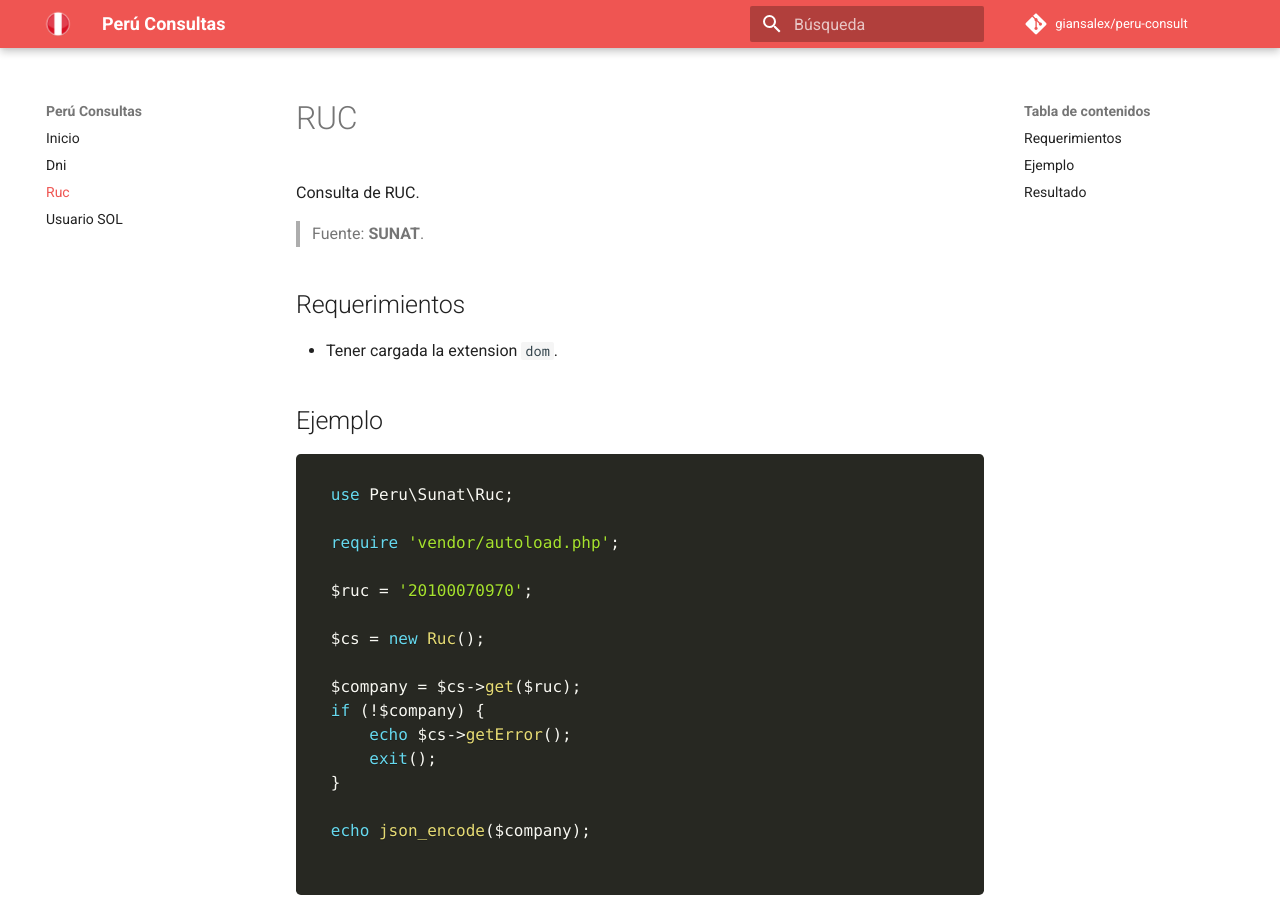
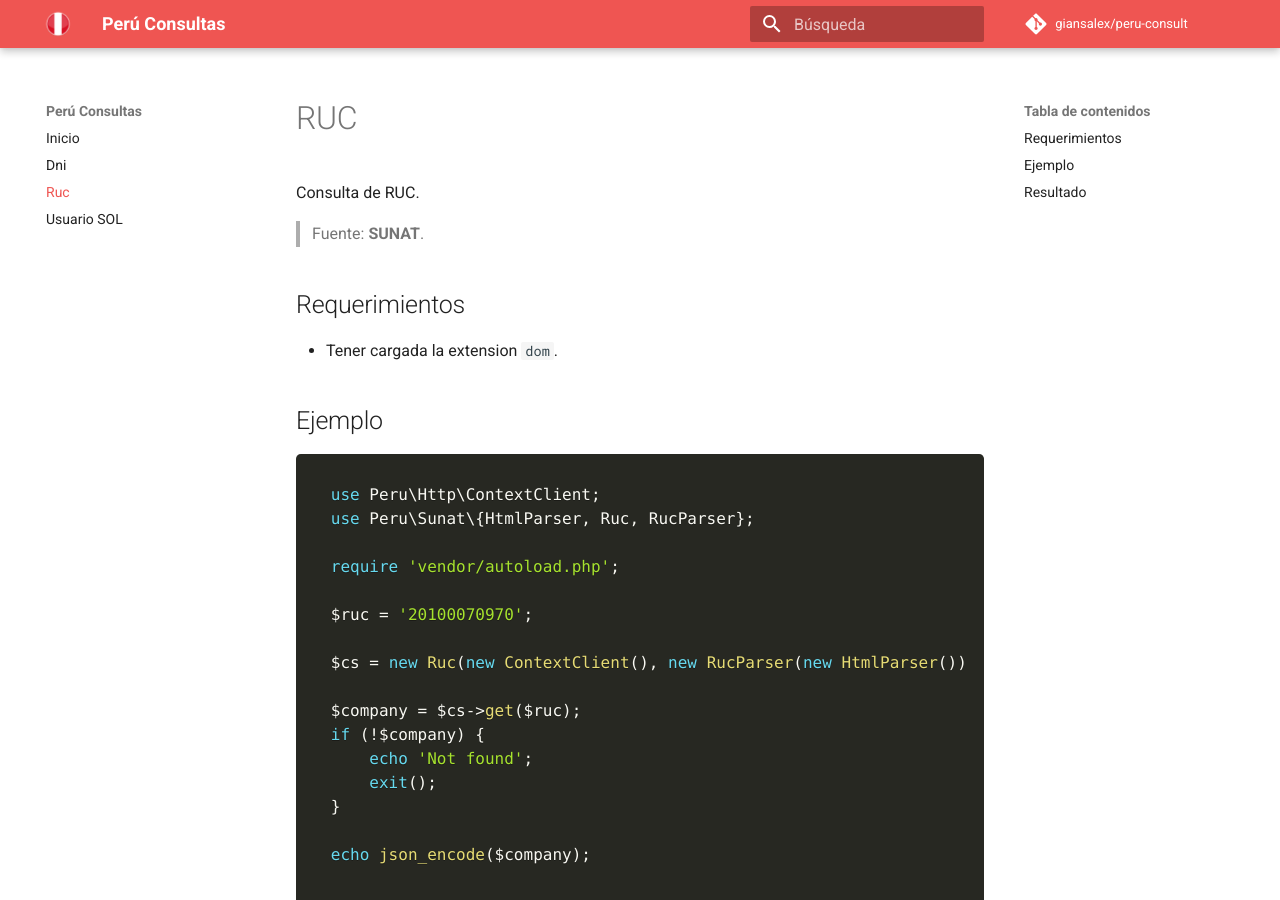
Before and after one commit to giansalex/peru-consult, an MkDocs documentation site: the page built from docs/ruc.md, in a window 1280 px wide and 900 px high. Built offline with MkDocs 1.6.1 and Material for MkDocs 9.7.7, drawn with Linux system fonts in a browser that asks for light colours; nearby versions of some CDN libraries; comment, search, counter and statistics services are not loaded.

````diff
--- a/docs/ruc.md
+++ b/docs/ruc.md
@@ -3,25 +3,24 @@
 Consulta de RUC.
 > Fuente: **SUNAT**.
 
-Requerimientos
----------------
+## Requerimientos
 - Tener cargada la extension `dom`.
 
-Ejemplo
---------
+## Ejemplo
 
 ```php
-use Peru\Sunat\Ruc;
+use Peru\Http\ContextClient;
+use Peru\Sunat\{HtmlParser, Ruc, RucParser};
 
 require 'vendor/autoload.php';
 
 $ruc = '20100070970';
 
-$cs = new Ruc();
+$cs = new Ruc(new ContextClient(), new RucParser(new HtmlParser()));
 
 $company = $cs->get($ruc);
 if (!$company) {
-    echo $cs->getError();
+    echo 'Not found';
     exit();
 }
 
@@ -29,8 +28,7 @@ echo json_encode($company);
 
 ```
 
-Resultado
----------
+## Resultado
 
 Resultado en formato json.
 
````
Also changed, not shown: docs/dni.md (+6 -7 lines), docs/user-sol.md (+4 -7 lines).
